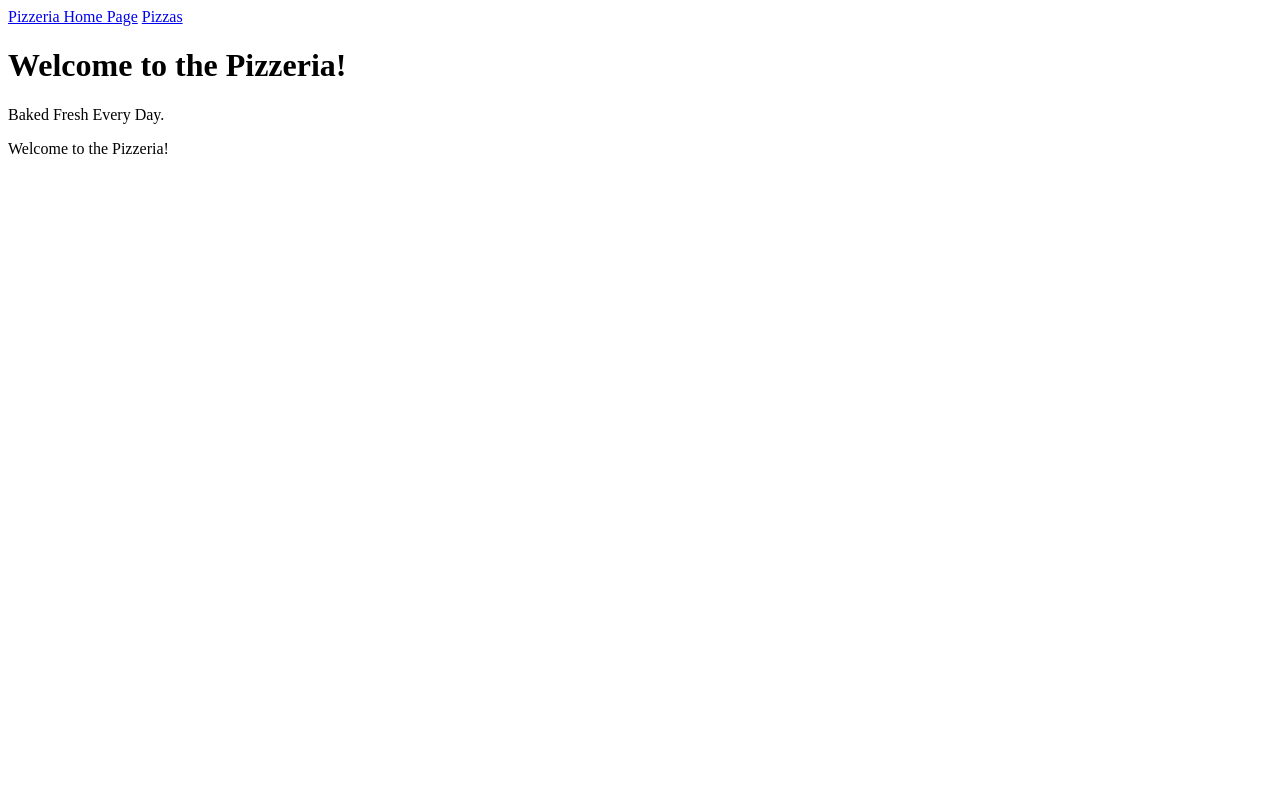
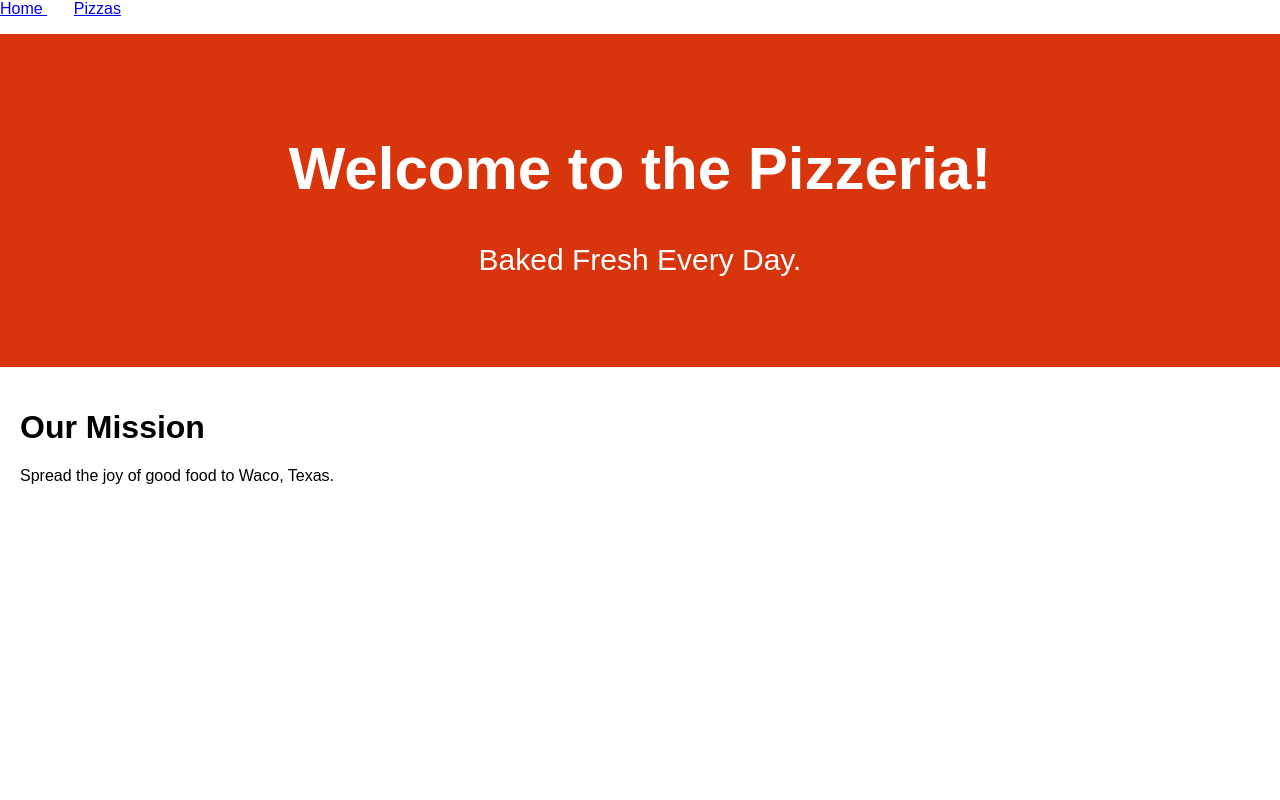
Before and after one commit to rickyeescobar/Pizzeria, a Django app: page / in a window 1280 px wide. Run offline with Django 3.2, Linux system fonts and the light colour scheme.

Commit message:
Made it creative

```diff
--- a/pizzas/templates/pizzas/base.html
+++ b/pizzas/templates/pizzas/base.html
@@ -1,6 +1,8 @@
 <p>
-    <a href= "{% url 'pizzas:index' %}">Pizzeria Home Page</a>
-    <a href= "{% url 'pizzas:pizzas' %}">Pizzas</a>
+    <a href= "{% url 'pizzas:index' %}">  Home  </a>
+    &nbsp    &nbsp    &nbsp
+
+    <a href= "{% url 'pizzas:pizzas' %}">  Pizzas  </a>
 </p>
 
 {% block content %} {% endblock content %}
--- a/pizzas/templates/pizzas/index.html
+++ b/pizzas/templates/pizzas/index.html
@@ -2,15 +2,40 @@
 
 
 
+{% block content %}
+
+
+
+
+<!DOCTYPE html>
+<html lang="en">
+<head>
+<title>Home</title>
+<meta charset="UTF-8">
+<meta name="viewport" content="width=device-width, initial-scale=1">
+<style>
+
+/* Style the body */
+body {
+  font-family: Luminari,fantasy ;
+  margin: 0;
+}
+
+/* Header/Logo Title */
 .header {
-    padding: 60px;
-    text-align: center;
-    background: #1abc9c;
-    color: white;
-    font-size: 30px;
-  }
+  padding: 60px;
+  text-align: center;
+  background: #d8350d;
+  color: white;
+  font-size: 30px;
+}
 
-{% block content %}
+/* Page Content */
+.content {padding:20px;}
+</style>
+</head>
+<body>
+
 
 <div class="header">
     <h1>Welcome to the Pizzeria!</h1>
@@ -19,9 +44,14 @@
 
 
 
-<p>Welcome to the Pizzeria!
-</p>
 
 
+<div class="content">
+  <h1>Our Mission</h1>
+  <p>Spread the joy of good food to Waco, Texas.</p>
+</div>
+
+</body>
+</html>
 
 {% endblock content %}
```
